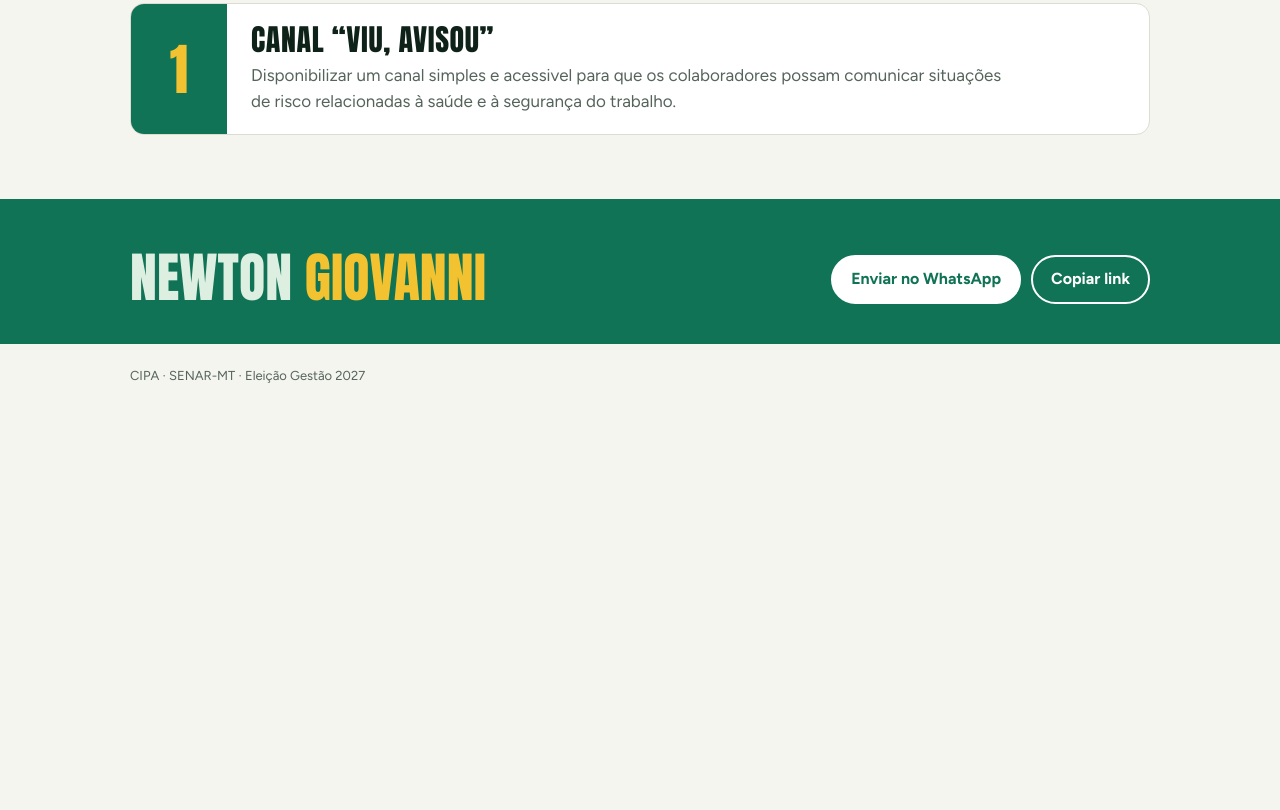
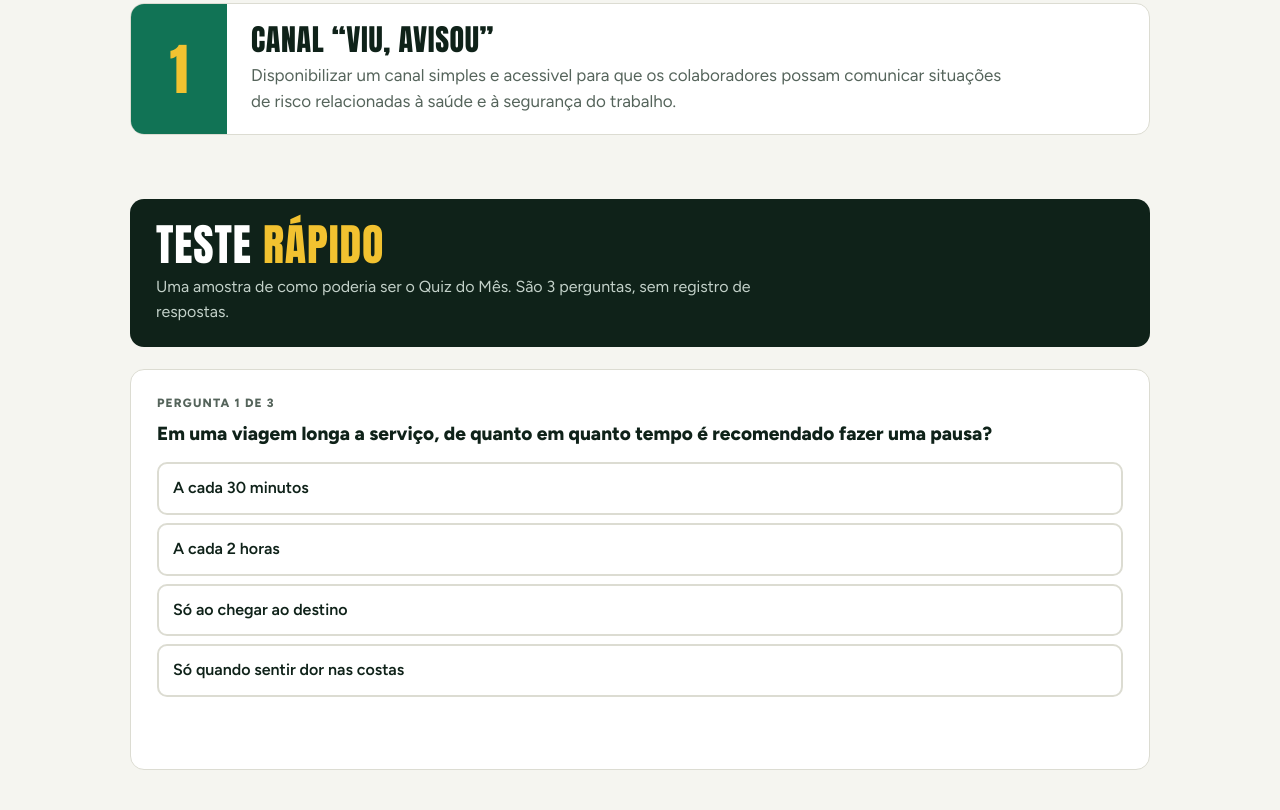
Before and after one commit to newgiovanni0833/voteNewtonGiovanni, a plain HTML site: page index.html in a window 1280 px wide. Shown: the part 1590-2400 px from the top of the page. Before the commit the page ends 2006 px from the top, so only its background shows below. Drawn offline with Linux system fonts and the light colour scheme.

Commit message:
Update index.html

```diff
--- a/index.html
+++ b/index.html
@@ -215,6 +215,7 @@ footer{padding:22px 0 30px;font-size:13px;color:var(--muted)}
     <ul>
       <li><a href="#historico">O que já fizemos</a></li>
       <li><a href="#propostas">O que vou propor</a></li>
+      <li><a href="#teste">Teste rápido</a></li>
     </ul>
   </div>
 </nav>
@@ -280,6 +281,15 @@ footer{padding:22px 0 30px;font-size:13px;color:var(--muted)}
 
 
 
+<section id="teste">
+  <div class="wrap">
+    <div class="band">
+      <h2>Teste <span>rápido</span></h2>
+      <p>Uma amostra de como poderia ser o Quiz do Mês. São 3 perguntas, sem registro de respostas.</p>
+    </div>
+    <div class="quiz" id="quiz"></div>
+  </div>
+</section>
 </main>
 
 <div class="closing">
@@ -311,6 +321,40 @@ footer{padding:22px 0 30px;font-size:13px;color:var(--muted)}
   }
   tick(); setInterval(tick, 30000);
 
+  /* ---------- teste rápido ---------- */
+  var Q = [
+    {q:'Em uma viagem longa a serviço, de quanto em quanto tempo é recomendado fazer uma pausa?', o:['A cada 30 minutos','A cada 2 horas','Só ao chegar ao destino','Só quando sentir dor nas costas'], c:1, e:'Pausas a cada 2 horas ajudam a evitar a fadiga ao volante.'},
+    {q:'Qual campanha do ano é dedicada à segurança no trânsito?', o:['Abril Verde','Maio Amarelo','Outubro Rosa','Janeiro Branco'], c:1, e:'O Maio Amarelo é o movimento pela segurança no trânsito.'},
+    {q:'Bateu sono enquanto dirige. O que fazer?', o:['Abrir a janela e seguir','Aumentar o som do rádio','Parar em local seguro e descansar','Tomar um café e acelerar para chegar logo'], c:2, e:'Janela aberta, som alto e café só disfarçam o sono por pouco tempo. O seguro é parar e descansar.'}
+  ];
+  var qi = 0, score = 0, el = document.getElementById('quiz');
+  function render(){
+    if (qi >= Q.length){
+      el.innerHTML = '<p class="step">Resultado</p><p class="q">Você acertou '+score+' de '+Q.length+'.</p><p>Na proposta do Quiz do Mês, as perguntas mudariam a cada mês e o gabarito comentado sairia depois do fechamento.</p><div class="qnav"><button class="btn alt" type="button" id="again">Fazer de novo</button></div>';
+      document.getElementById('again').addEventListener('click', function(){ qi=0; score=0; render(); });
+      return;
+    }
+    var it = Q[qi];
+    el.innerHTML = '<p class="step">Pergunta '+(qi+1)+' de '+Q.length+'</p><p class="q">'+it.q+'</p><div class="opts">'+
+      it.o.map(function(o,k){return '<button class="opt" type="button" data-k="'+k+'">'+o+'</button>';}).join('')+
+      '</div><p class="fb" id="fb" aria-live="polite"></p><div class="qnav"><button class="btn" type="button" id="nx" hidden>'+(qi===Q.length-1?'Ver resultado':'Próxima')+'</button></div>';
+    Array.prototype.forEach.call(el.querySelectorAll('.opt'), function(b){
+      b.addEventListener('click', function(){
+        var k = +b.getAttribute('data-k'), ok = k === it.c;
+        if (ok) score++;
+        Array.prototype.forEach.call(el.querySelectorAll('.opt'), function(x){
+          x.disabled = true;
+          if (+x.getAttribute('data-k') === it.c) x.classList.add('ok');
+        });
+        if (!ok) b.classList.add('no');
+        document.getElementById('fb').textContent = (ok ? 'Certo! ' : 'Quase. ') + it.e;
+        var nx = document.getElementById('nx'); nx.hidden = false; nx.focus();
+        nx.addEventListener('click', function(){ qi++; render(); });
+      });
+    });
+  }
+  render();
+
   /* ---------- compartilhar ---------- */
   var url = location.href.split('#')[0];
   document.getElementById('wa').href = 'https://wa.me/?text=' + encodeURIComponent('Conheça as propostas de Newton Giovanni para a CIPA 2027: ' + url);
@@ -330,7 +374,7 @@ footer{padding:22px 0 30px;font-size:13px;color:var(--muted)}
         if (e.isIntersecting) links.forEach(function(a){ a.classList.toggle('on', a.getAttribute('href') === '#'+e.target.id); });
       });
     }, {rootMargin:'-45% 0px -50% 0px'});
-    ['historico','propostas'].forEach(function(id){ io.observe(document.getElementById(id)); });
+    ['historico','propostas','teste'].forEach(function(id){ io.observe(document.getElementById(id)); });
   }
 })();
 </script>
```
